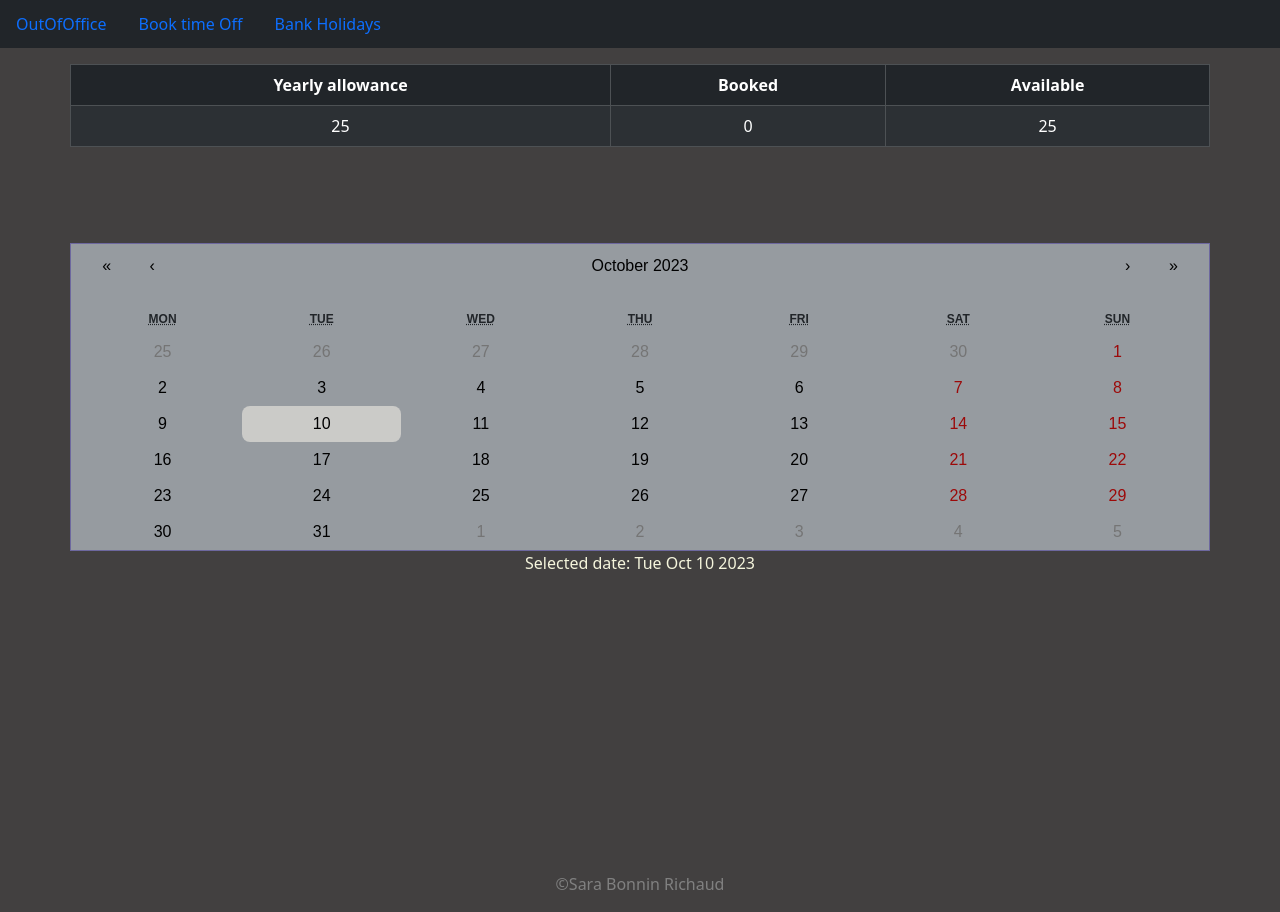
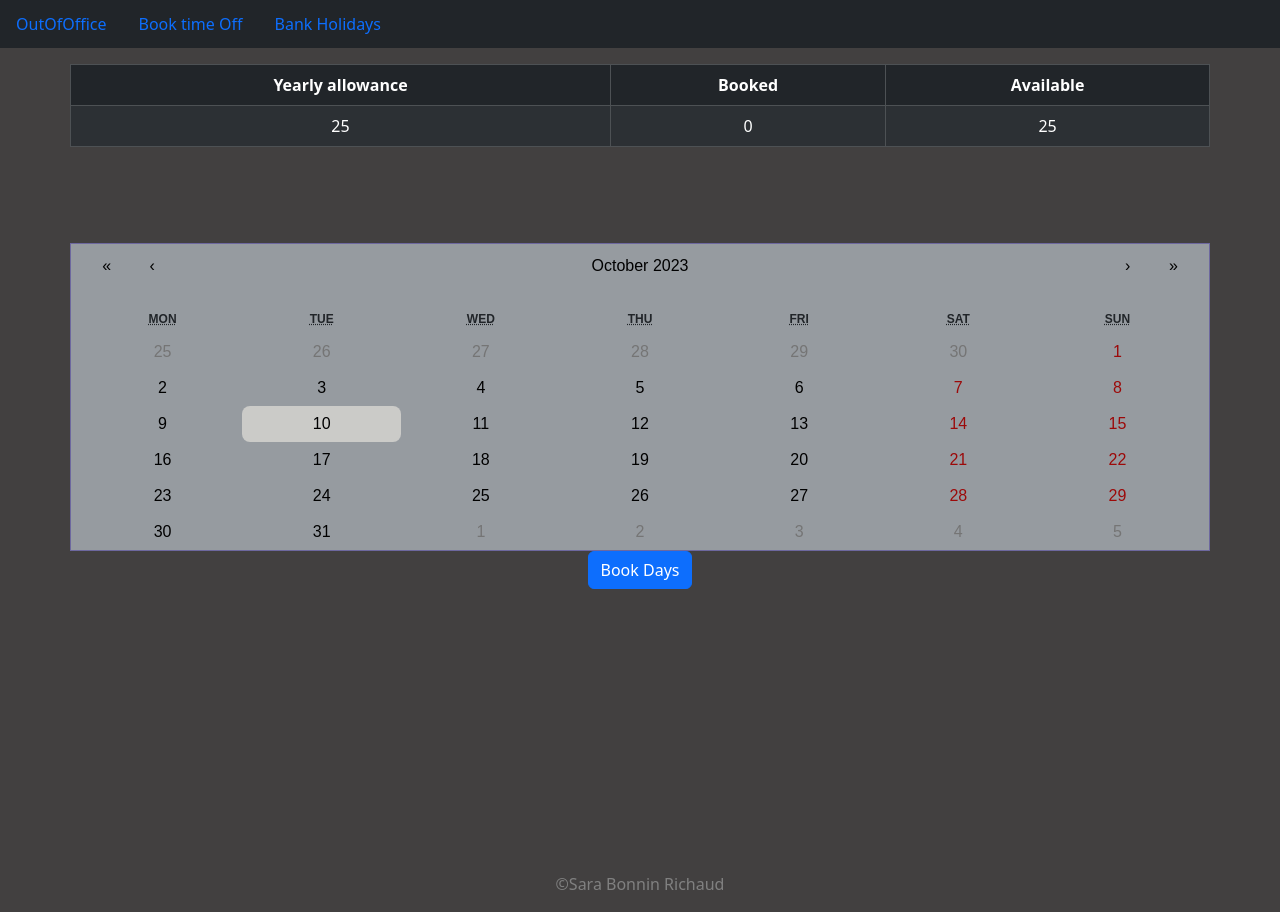
Before and after one commit to SaraClick/ReactCalendar, a React app: page /Calendar in a window 1280 px wide. Built offline with nearby package versions, Linux system fonts and the light colour scheme; the HTML template or start-up script is replaced by a standard one.

Commit message:
allowance used and available updated as we Book

```diff
--- a/src/App.jsx
+++ b/src/App.jsx
@@ -10,7 +10,8 @@ import { Route, BrowserRouter as Router, Routes } from "react-router-dom";
 function App() {
   const [holidays, setHolidays] = useState({ division: "", events: [] });
   const [allowance, setAllowance] = useState(25);
-  const [daysBooked, setDaysBooked] = useState(0);
+  const [allowanceUsed, setAllowanceUsed] = useState(0);
+  const [allowanceAvailable, setAllowanceAvailable] = useState(allowance - allowanceUsed);
 
   return (
     <>
@@ -22,7 +23,12 @@ function App() {
               <Route
                 path="/"
                 element={
-                  <HomePage allowance={allowance} daysBooked={daysBooked} />
+                  <HomePage
+                    allowance={allowance}
+                    allowanceUsed={allowanceUsed}
+                    allowanceAvailable={allowanceAvailable}
+                    setAllowanceAvailable={setAllowanceAvailable}
+                  />
                 }
               />
               <Route
@@ -31,7 +37,19 @@ function App() {
                   <Holidays holidays={holidays} setHolidays={setHolidays} />
                 }
               />
-              <Route path="/Calendar" element={<BookDaysOff allowance={allowance} daysBooked={daysBooked} holidays={holidays}/>} />
+              <Route
+                path="/Calendar"
+                element={
+                  <BookDaysOff
+                    allowance={allowance}
+                    allowanceUsed={allowanceUsed}
+                    setAllowanceUsed={setAllowanceUsed}
+                    allowanceAvailable={allowanceAvailable}
+                    setAllowanceAvailable={setAllowanceAvailable}
+                    holidays={holidays}
+                  />
+                }
+              />
             </Routes>
           </div>
           <Footer />
--- a/src/components/calendar/BookDaysOff.jsx
+++ b/src/components/calendar/BookDaysOff.jsx
@@ -4,14 +4,32 @@ import "bootstrap/dist/css/bootstrap.css";
 import CalendarPicker from "./CalendarPicker";
 import TrackingTable from "../trackingTable/TrackingTable";
 
-function BookDaysOff({ allowance, daysBooked, holidays }) {
+function BookDaysOff({
+  allowance,
+  allowanceUsed,
+  allowanceAvailable,
+  setAllowanceUsed,
+  setAllowanceAvailable,
+  holidays,
+}) {
   return (
     <Container>
       <Row>
-        <TrackingTable allowance={allowance} daysBooked={daysBooked} />
+        <TrackingTable
+          allowance={allowance}
+          allowanceUsed={allowanceUsed}
+          allowanceAvailable={allowanceAvailable}
+        />
       </Row>
       <Row>
-        <CalendarPicker holidays={holidays}/>
+        <CalendarPicker
+          holidays={holidays}
+          allowance={allowance}
+          allowanceUsed={allowanceUsed}
+          allowanceAvailable={allowanceAvailable}
+          setAllowanceUsed={setAllowanceUsed}
+          setAllowanceAvailable={setAllowanceAvailable}
+        />
       </Row>
     </Container>
   );
--- a/src/components/calendar/CalendarPicker.jsx
+++ b/src/components/calendar/CalendarPicker.jsx
@@ -1,10 +1,17 @@
 import React from "react";
 import Calendar from "react-calendar";
 import { useState, useEffect, useRef } from "react";
-import { Container, Row } from "react-bootstrap";
+import { Button, Container, Row } from "react-bootstrap";
 import "../../App.css";
 
-function CalendarPicker({ holidays }) {
+function CalendarPicker({
+  holidays,
+  allowance,
+  allowanceUsed,
+  allowanceAvailable,
+  setAllowanceUsed,
+  setAllowanceAvailable,
+}) {
   const [date, setDate] = useState(new Date());
 
   const [daysPicked, setDaysPicked] = useState([]);
@@ -51,14 +58,26 @@ function CalendarPicker({ holidays }) {
     return result;
   };
 
-  // gets called on re-render
-
-  console.log("render");
-  console.log(daysPicked);
+  const submitBooking = () => {
+    const numDays = daysPicked.length;
+    console.log("daysPicked", daysPicked);
+    console.log("numDays", numDays);
+    if (numDays > allowanceAvailable) {
+      console.log("allowanceAvailable: ", allowanceAvailable);
+      alert(
+        "You cannot book more days than the available.\nPlease review your selection."
+      );
+    } else {
+      console.log("setAllowanceUsed: ", allowanceUsed - numDays);
+      setAllowanceUsed(allowanceUsed + numDays);
+      setAllowanceAvailable(allowanceAvailable - numDays);
+      setDaysPicked([]);
+    }
+  };
 
   return (
     <>
-      <Container className="calendar-container">
+      <Container className="calendar-container container">
         <Row>
           <Calendar
             onChange={dateClick}
@@ -66,18 +85,22 @@ function CalendarPicker({ holidays }) {
             tileClassName={tileClassName}
           />
         </Row>
-        <Row>
+        {/* <Row>
           <div className="text-center pagetitle">
             Selected date: {date.toDateString()}
           </div>
-        </Row>
+        </Row> */}
       </Container>
+
+      <Container className="container booking">
+        <Button onClick={submitBooking}>Book Days</Button>
         {/* Render the selected dates with the CSS class */}
         <div className="list-booked">
           {daysPicked.map((selectedDate, index) => (
             <div key={index}>{selectedDate}</div>
           ))}
         </div>
+      </Container>
     </>
   );
 }
--- a/src/components/homepage/HomePage.jsx
+++ b/src/components/homepage/HomePage.jsx
@@ -6,11 +6,15 @@ import { Link } from "react-router-dom";
 import "bootstrap/dist/css/bootstrap.css";
 import TrackingTable from "../trackingTable/TrackingTable";
 
-function HomePage({ allowance, daysBooked }) {
+function HomePage({ allowance, allowanceUsed, allowanceAvailable }) {
   return (
     <>
       <Container className="homepage-container container-fluid">
-        <TrackingTable allowance={allowance} daysBooked={daysBooked} />
+        <TrackingTable
+          allowance={allowance}
+          allowanceUsed={allowanceUsed}
+          allowanceAvailable={allowanceAvailable}
+        />
 
         <Row>
           <Col>
--- a/src/components/trackingTable/TrackingTable.jsx
+++ b/src/components/trackingTable/TrackingTable.jsx
@@ -2,7 +2,10 @@ import React from "react";
 import { Table } from "react-bootstrap";
 import "bootstrap/dist/css/bootstrap.css";
 
-function TrackingTable({ allowance, daysBooked }) {
+function TrackingTable({ allowance, allowanceUsed, allowanceAvailable }) {
+
+
+
   return (
     <Table bordered className="table table-striped table-dark allowance-table">
       <thead>
@@ -15,8 +18,8 @@ function TrackingTable({ allowance, daysBooked }) {
       <tbody>
         <tr>
           <td>{allowance}</td>
-          <td>{daysBooked}</td>
-          <td>{allowance - daysBooked}</td>
+          <td>{allowanceUsed}</td>
+          <td>{allowanceAvailable}</td>
         </tr>
       </tbody>
     </Table>
```
Lines whose indentation alone changed are shown as unchanged.
